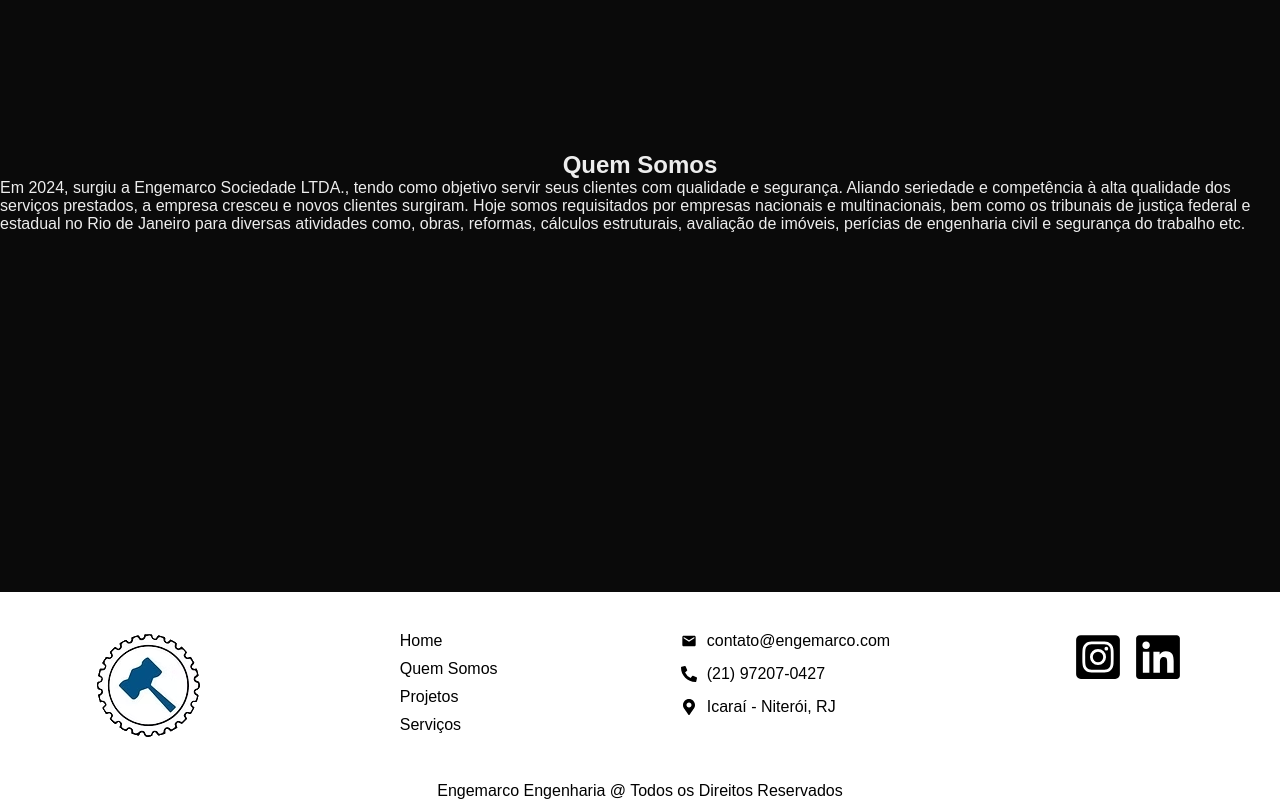
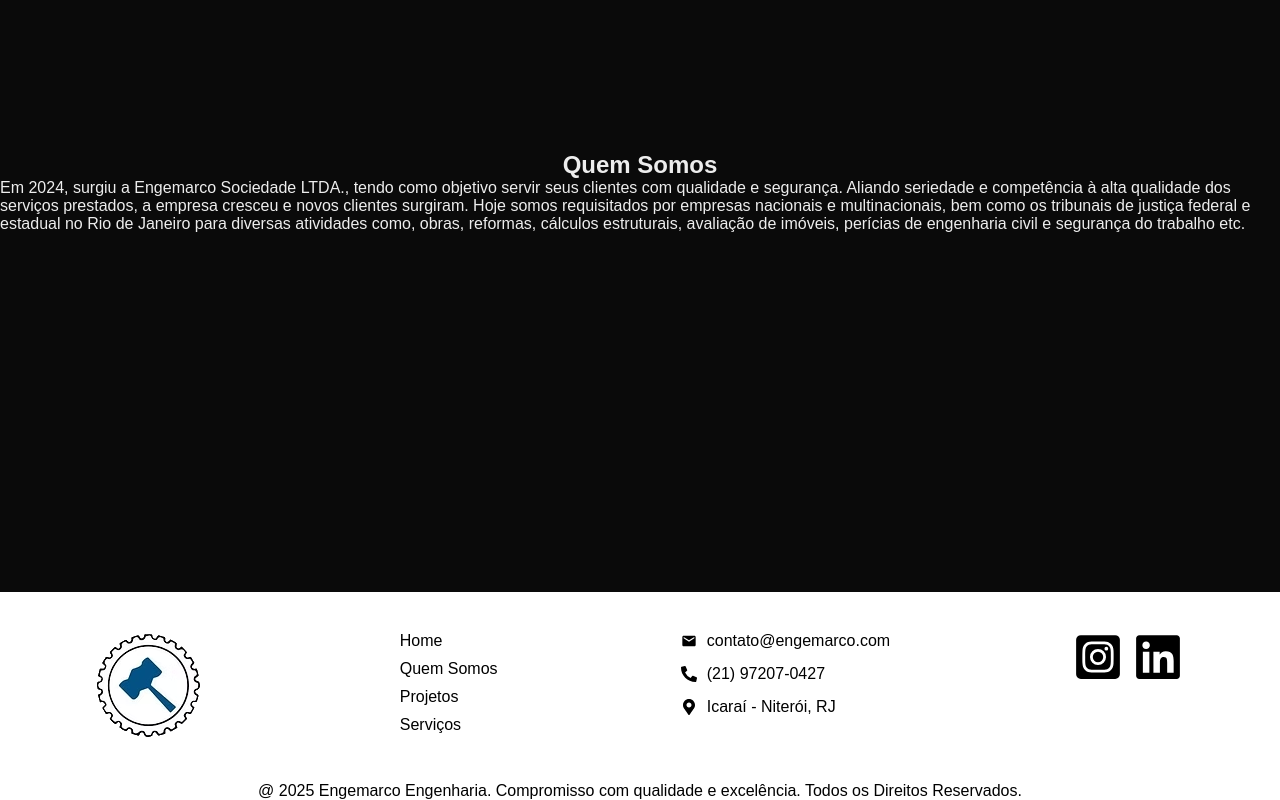
Before and after one commit to NanoThecnolog/engemarco-frontend, a Next.js app: page /about in a window 1280 px wide. Shown: the part 308-1108 px from the top of the page. Built offline with nearby package versions, Linux system fonts and the light colour scheme.

Commit message:
Ajusta efeitos de hover

```diff
--- a/src/components/Footer/index.tsx
+++ b/src/components/Footer/index.tsx
@@ -49,7 +49,7 @@ export default function Footer() {
             </div>
             <div className={styles.finalText}>
                 <p>
-                    Engemarco Engenharia @ Todos os Direitos Reservados
+                    @ 2025 Engemarco Engenharia. Compromisso com qualidade e excelência. Todos os Direitos Reservados.
                 </p>
             </div>
         </footer>
--- a/src/components/Home/Projects/index.tsx
+++ b/src/components/Home/Projects/index.tsx
@@ -33,9 +33,11 @@ export default function Projects() {
                     )
                 }
             </div>
-            <div className={styles.buttonContainer}>
+            {
+                /*<div className={styles.buttonContainer}>
                 <Link href='/projects'>Ver mais projetos...</Link>
-            </div>
+            </div>*/
+            }
             <ModalProject project={project} isOpen={open} onClose={() => setOpen(false)} />
         </section>
     )
--- a/src/components/Home/Services/styles.module.scss
+++ b/src/components/Home/Services/styles.module.scss
@@ -50,8 +50,10 @@
             gap: 20px;
             width: 350px;
 
-            &:hover {
-                transform: scale(1.05);
+            @media (hover: hover) and (pointer: fine) {
+                &:hover {
+                    transform: scale(1.05);
+                }
             }
 
             img {
--- a/src/components/ui/modals/ModalProject/index.tsx
+++ b/src/components/ui/modals/ModalProject/index.tsx
@@ -32,7 +32,9 @@ export default function ModalProject({ project, isOpen, onClose }: ModalProps) {
 
                     <div className={styles.content}>
                         <h2>{project.title}</h2>
-                        <p>Descrição do projeto:{project.description}</p>
+                        {
+                            //<p>Descrição do projeto:{project.description}</p>
+                        }
                     </div>
                 </div>
             }
```
Also changed, not shown: src/components/Home/Projects/styles.module.scss (+9 -4 lines).
